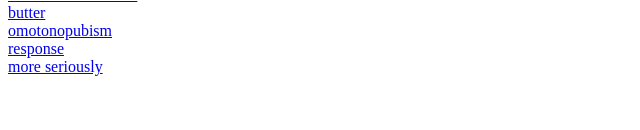
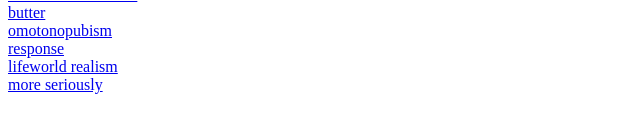
Before and after one commit to phenomenalism/papers, a plain HTML site: page index.html in a window 1280 px wide. Shown: the part 238-368 px from the top of the page, without its empty margins (0-640 px from the left). Drawn offline with Linux system fonts and the light colour scheme.

Commit message:
Update index.html

```diff
--- a/index.html
+++ b/index.html
@@ -16,5 +16,6 @@
     <a href="butter.pdf"> butter </a><br>
     <a href="mono.pdf"> omotonopubism </a><br>
     <a href="vision1.pdf"> response </a><br>
+    <a href="gush.pdf"> lifeworld realism </a><br>
     <a href="aspect.pdf"> more seriously </a><br>
 </html>
```
